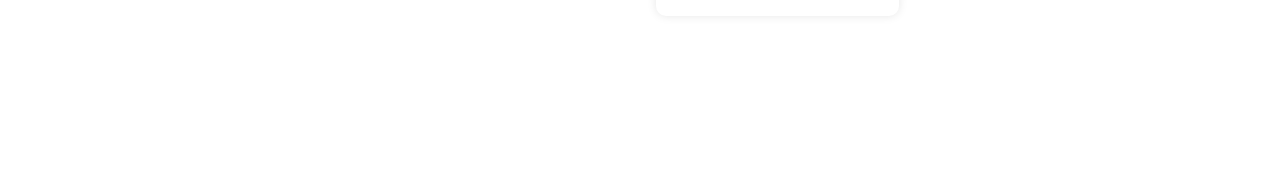
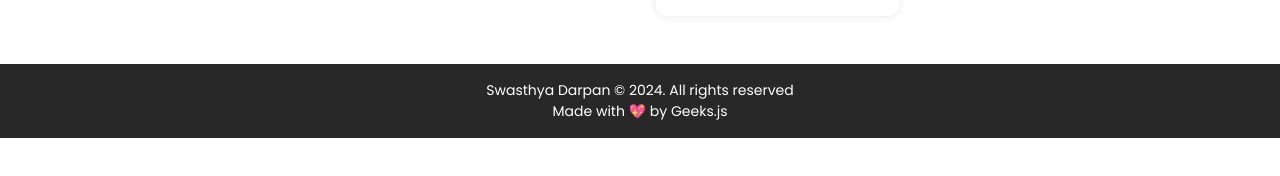
Before and after one commit to DeependraParmar/SwasthyaDarpan, a React (Vite) app in the folder frontend/: page /contact in a window 1280 px wide. Shown: the part 590-766 px from the top of the page. Built offline with nearby package versions, Linux system fonts and the light colour scheme.

Commit message:
Footer and Home done

```diff
--- a/frontend/src/App.jsx
+++ b/frontend/src/App.jsx
@@ -2,6 +2,7 @@
 import { BrowserRouter as Router, Routes, Route } from "react-router-dom"
 import Header from "./Pages/Layout/Header"
 import Loading from "./Components/Loading"
+import Footer from "./Pages/Layout/Footer";
 
 const Home = lazy(() => import('./Pages/Home/Home'));
 const Contact = lazy(() => import('./Pages/Contact/Contact'));
@@ -17,6 +18,7 @@
             <Route path="/" element={<Home />} />
             <Route path="/contact" element={<Contact />} />
           </Routes>
+          <Footer />
         </Suspense>
       </Router>
     </>
--- /dev/null
+++ b/frontend/src/Pages/Layout/Footer.jsx
@@ -0,0 +1,17 @@
+import React from 'react'
+import TransitionWrapper from '../../Components/Transition'
+import MainWrapper from '../../Components/MainWrapper'
+import { Box, Text } from '@chakra-ui/react'
+
+const Footer = () => {
+  return (
+    <TransitionWrapper>
+                <Box color={'white'} background={'#282828'} as="footer" textAlign="center" py={4}>
+                      <Text fontSize={'sm'}>Swasthya Darpan © 2024. All rights reserved</Text>
+                      <Text fontSize={'sm'}>Made with 💖 by Geeks.js</Text>
+                </Box>
+    </TransitionWrapper>
+  )
+}
+
+export default Footer
```
